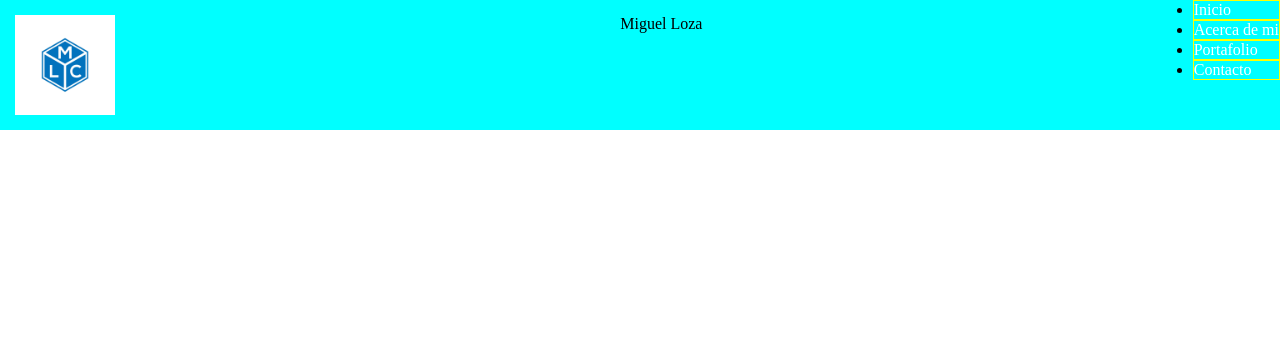
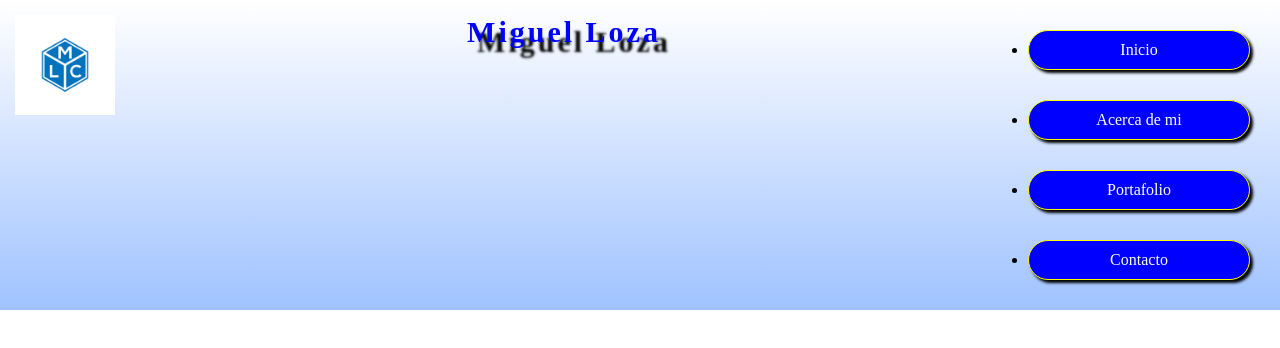
Before and after one commit to MiguelLozaCh/Portafolio, a plain HTML site: page index.html in a window 1280 px wide. Drawn offline with Linux system fonts and the light colour scheme.

Commit message:
MLC
add caracteristicas en stile.css

```diff
--- a/css/stile.css
+++ b/css/stile.css
@@ -8,6 +8,7 @@ header{
     background-color: aqua;
     display: flex;
     justify-content:space-between;
+    background: linear-gradient(white ,rgb(159,194,2542));
 }
 
 .logo{
@@ -19,6 +20,11 @@ p{
     margin: 5px;
     /* border: dotted 3px blue; */
     padding: 10px;
+    font-weight: bold;
+    color: blue;
+    font-size: 30px;
+    text-shadow: 10px 10px 2.5px black;
+    letter-spacing: 3px;
 }
 
 img{
@@ -34,4 +40,11 @@ a{
 
 li{
     border: solid 1px yellow;
+    padding: 10px;
+    background-color: blue;
+    width: 200px;
+    margin: 30px;
+    text-align: center;
+    border-radius: 35px;
+    box-shadow: 3px 3px 3px black;
 }
```
